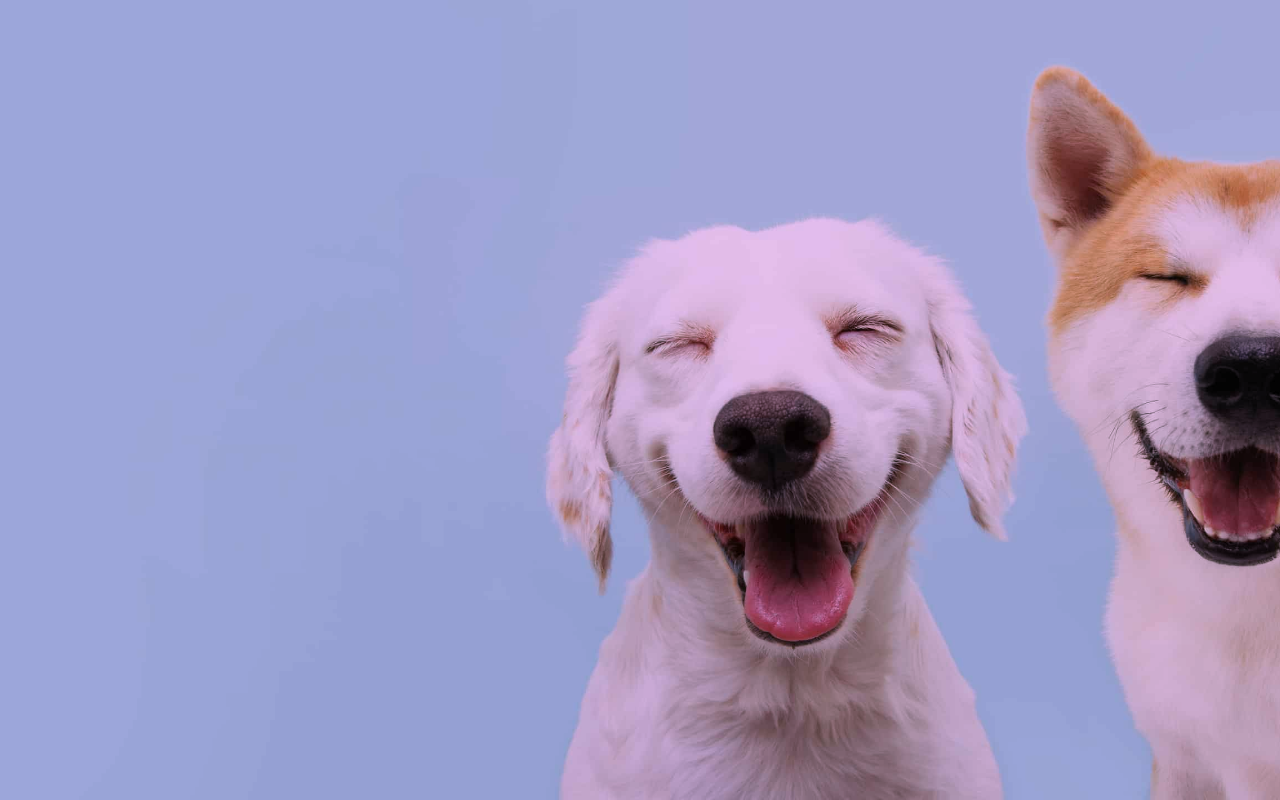
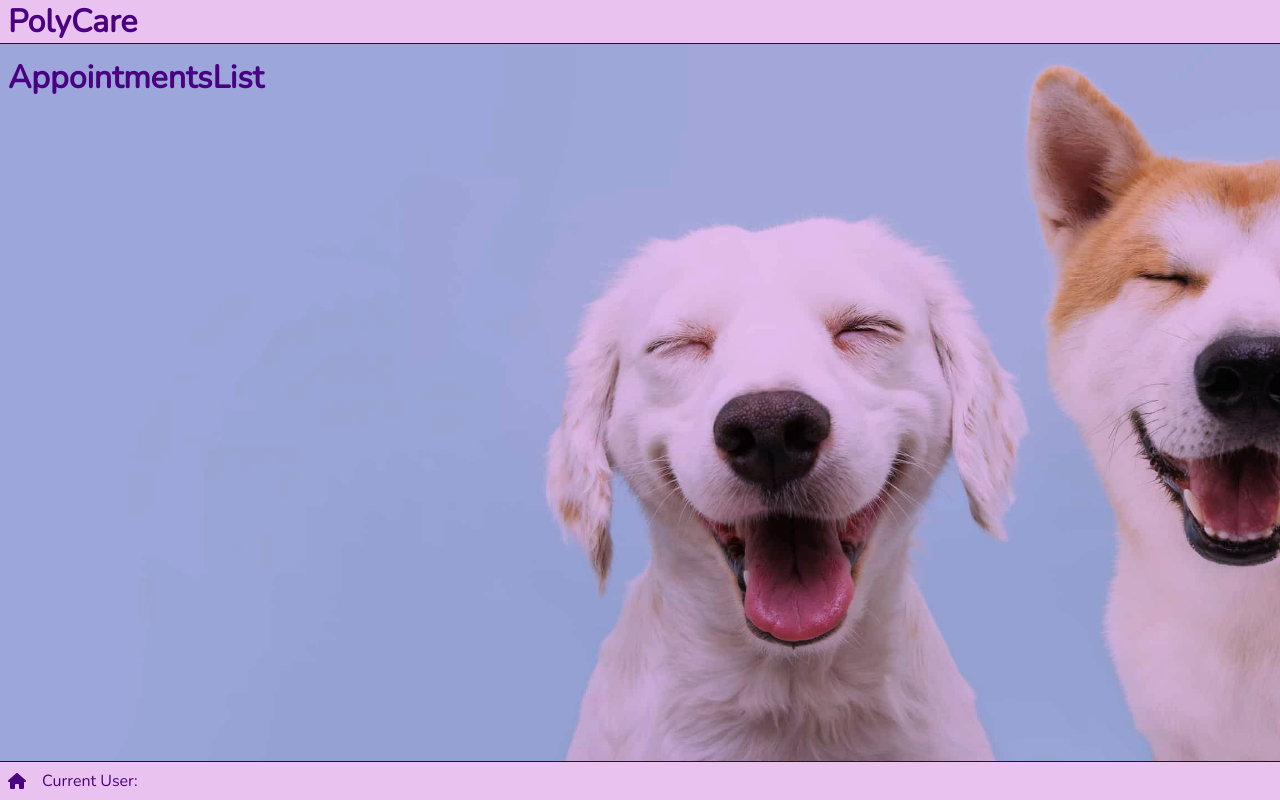
Before and after one commit to zoey-yjj/polycare, a React (Create React App) app: page /dash/appointment in a window 1280 px wide. Built offline with nearby package versions, Linux system fonts and the light colour scheme.

Commit message:
change to appointment

```diff
--- a/src/App.js
+++ b/src/App.js
@@ -4,7 +4,7 @@ import Public from './components/Public'
 import Login from './features/auth/Login';
 import DashLayout from './components/DashLayout'
 import Welcome from './features/auth/Welcome'
-import ClinicsList from './features/users/ClinicsList'
+import AppointmentsList from './features/appointments/AppointmentsList'
 
 function App() {
   return (
@@ -17,8 +17,8 @@ function App() {
 
           <Route index element={<Welcome />} />
 
-          <Route path="clinics">
-            <Route index element={<ClinicsList />} />
+          <Route path="appointment">
+            <Route index element={<AppointmentsList />} />
           </Route>
 
         </Route> {/* End Dash */}
--- /dev/null
+++ b/src/features/appointments/AppointmentsList.js
@@ -0,0 +1,6 @@
+const AppointmentsList = () => {
+    return (
+        <h1>AppointmentsList</h1>
+    )
+}
+export default AppointmentsList
--- a/src/features/users/ClinicsList.js
+++ /dev/null
@@ -1,6 +0,0 @@
-const ClinicsList = () => {
-    return (
-        <h1>ClinicsList</h1>
-    )
-}
-export default ClinicsList
```
